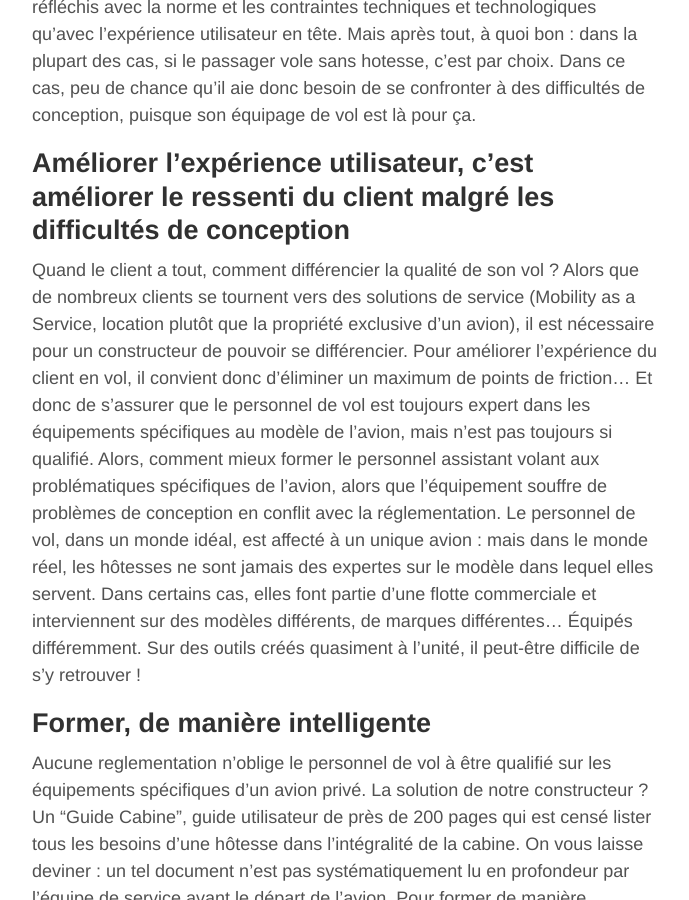
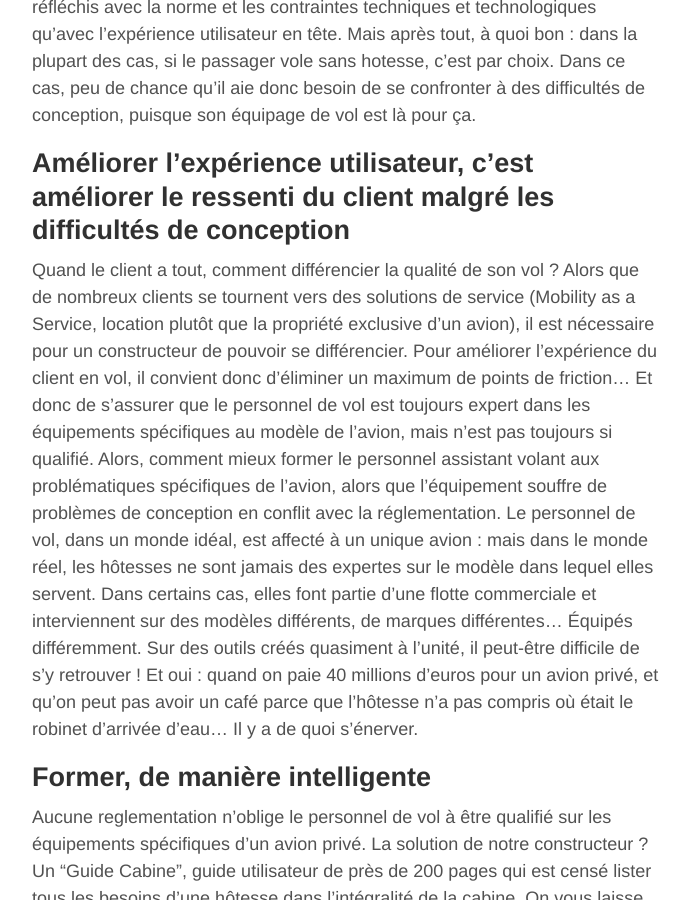
Before and after one commit to francoismarceau/blog, a Jekyll site: the page built from _posts/2018-07-29-ar-cabinguide.md, in a window 1280 px wide and 900 px high, scrolled down 755 px. Shown: the whole window, without its empty margins (293-982 px from the left). Built offline with Jekyll 4.4.1, drawn with Linux system fonts in a browser that asks for light colours; our own code applies the rules of GitHub Pages for plain Markdown files; some of the changed text lies outside the part shown.

Commit message:
Paragraphe protos

```diff
--- a/_posts/2018-07-29-ar-cabinguide.md
+++ b/_posts/2018-07-29-ar-cabinguide.md
@@ -12,7 +12,7 @@ Ce constructeur est un des leaders français et mondiaux. Ils conçoivent notamm
 
 ## Améliorer l'expérience utilisateur, c'est améliorer le ressenti du client malgré les difficultés de conception
 
-Quand le client a tout, comment différencier la qualité de son vol ? Alors que de nombreux clients se tournent vers des solutions de service (Mobility as a Service, location plutôt que la propriété exclusive d'un avion), il est nécessaire pour un constructeur de pouvoir se différencier. Pour améliorer l'expérience du client en vol, il convient donc d'éliminer un maximum de points de friction... Et donc de s'assurer que le personnel de vol est toujours expert dans les équipements spécifiques au modèle de l'avion, mais n'est pas toujours si qualifié. Alors, comment mieux former le personnel assistant volant aux problématiques spécifiques de l'avion, alors que l'équipement souffre de problèmes de conception en conflit avec la réglementation. Le personnel de vol, dans un monde idéal, est affecté à un unique avion : mais dans le monde réel, les hôtesses ne sont jamais des expertes sur le modèle dans lequel elles servent. Dans certains cas, elles font partie d'une flotte commerciale et interviennent sur des modèles différents, de marques différentes... Équipés différemment. Sur des outils créés quasiment à l'unité, il peut-être difficile de s'y retrouver !
+Quand le client a tout, comment différencier la qualité de son vol ? Alors que de nombreux clients se tournent vers des solutions de service (Mobility as a Service, location plutôt que la propriété exclusive d'un avion), il est nécessaire pour un constructeur de pouvoir se différencier. Pour améliorer l'expérience du client en vol, il convient donc d'éliminer un maximum de points de friction... Et donc de s'assurer que le personnel de vol est toujours expert dans les équipements spécifiques au modèle de l'avion, mais n'est pas toujours si qualifié. Alors, comment mieux former le personnel assistant volant aux problématiques spécifiques de l'avion, alors que l'équipement souffre de problèmes de conception en conflit avec la réglementation. Le personnel de vol, dans un monde idéal, est affecté à un unique avion : mais dans le monde réel, les hôtesses ne sont jamais des expertes sur le modèle dans lequel elles servent. Dans certains cas, elles font partie d'une flotte commerciale et interviennent sur des modèles différents, de marques différentes... Équipés différemment. Sur des outils créés quasiment à l'unité, il peut-être difficile de s'y retrouver ! Et oui : quand on paie 40 millions d'euros pour un avion privé, et qu'on peut pas avoir un café parce que l'hôtesse n'a pas compris où était le robinet d'arrivée d'eau... Il y a de quoi s'énerver.
 
 ## Former, de manière intelligente
 
@@ -24,7 +24,7 @@ La réalité virtuelle en est encore à ses prémices, la réalité augmentée d
 
 ## Deux prototypes pour des cas d'usage précis
 
-Pour aider à localiser des éléments dans l'espace, mon équipe et moi avons réalisé un prototype d'application d'aide à la localisation, à l'aide d'ARCore sur un téléphone Android. On ouvre l'application, on demande où se trouve l'extincteur, et une flèche rouge apparaît : derrière la trappe se trouve l'équipement. On peut tout à fait imaginer
+Pour aider à localiser des éléments dans l'espace, mon équipe et moi avons réalisé un prototype d'application d'aide à la localisation, à l'aide d'ARCore sur un téléphone Android. On ouvre l'application, on demande où se trouve l'extincteur, et une flèche rouge apparaît : derrière la trappe se trouve l'équipement. On peut tout à fait imaginer que l'hôtesse doive suivre un parcours de sécurité avant le démarrage de l'avion, avec soit des flèches rouges soit des parcours au sol qui lui permettront de fixer à l'aide de sa mémoire visuelle les éléments de sécurité directement dans l'espace. L'équipe serait alors d'autant plus opérationnelle en cas d'accident. De même, nous avons monté un prototype de démarche procédurale en décrivant le processus d'une machine à café, qui permet d'imaginer appréhender des machines plus complexes, où il suffit d'agir sur les bons actionneurs, dans un ordre précis. Deux exemples concrets qui permettent d'imaginer une solution rapide à mettre en place à l'essentiel des problèmes qui existent dans la cabine.
 
 ## La fin des manuels d'utilisation... Mais aussi du travail complexe de conception ?
 
```
